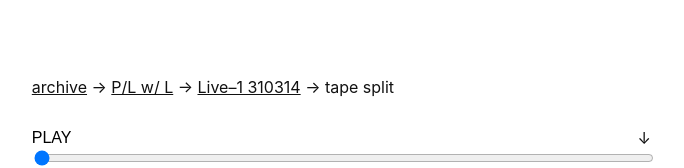
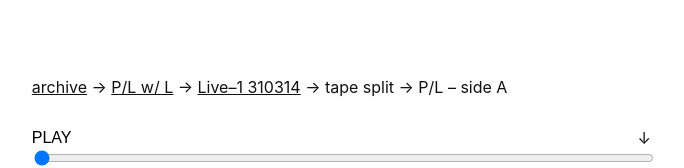
Before and after one commit to chsreigns/chsreigns.github.io, a plain HTML site: page pl/Live-1/tape-split/index.html in a window 1280 px wide. Shown: the top 168 px of the page, without its empty margins (45-729 px from the left). Drawn offline with Linux system fonts and the light colour scheme.

Commit message:
pl-live1

```diff
--- a/pl/Live-1/tape-split/index.html
+++ b/pl/Live-1/tape-split/index.html
@@ -18,6 +18,7 @@
         <span> → </span>
         <a href="/pl/Live-1/index.html">Live–1 310314</a>
         <span> → tape split</span>
+        <span> → P/L – side A</span>
       </div>
       <div class="audio">
         <audio autoplay="true" src="https://s3-eu-west-1.amazonaws.com/archive-pe/PL/Live%E2%80%931+310314/tape+split/PL+%E2%80%93%C2%A0side+A.mp3" id="track"></audio>
```
